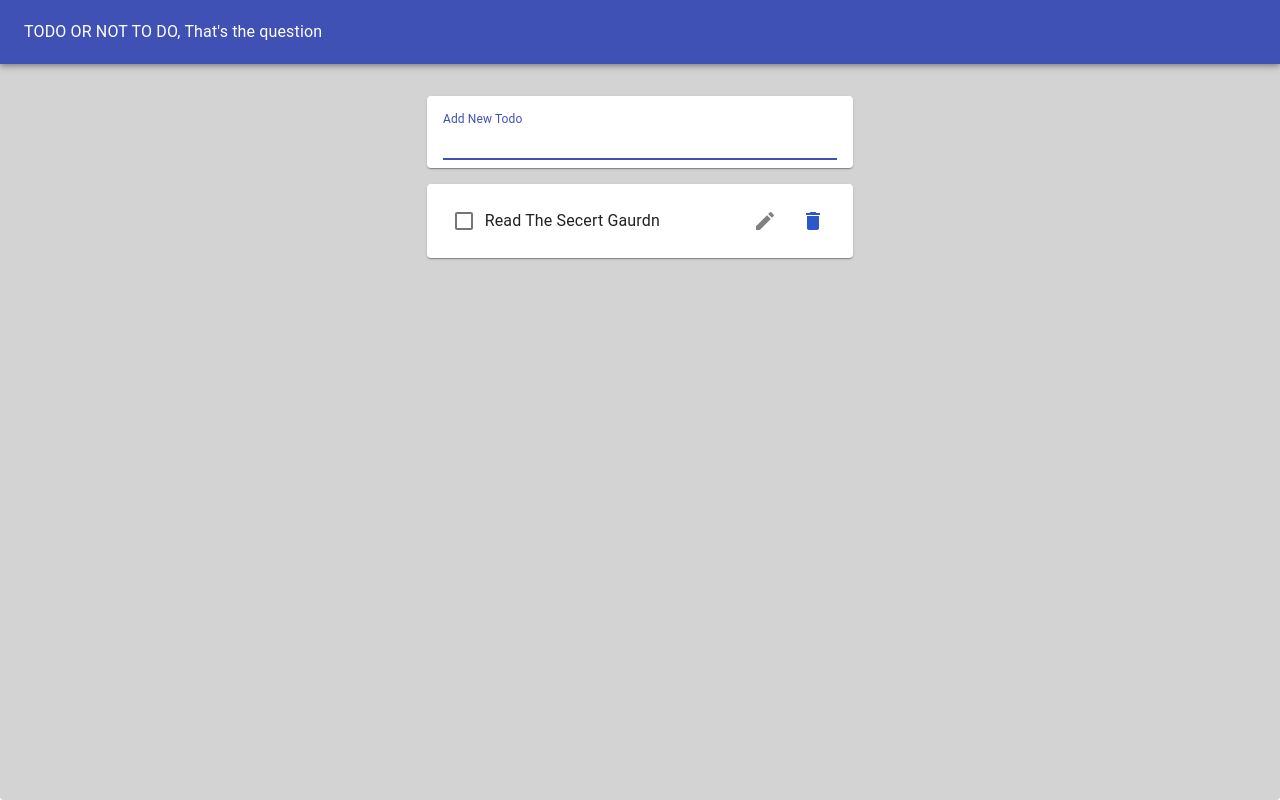
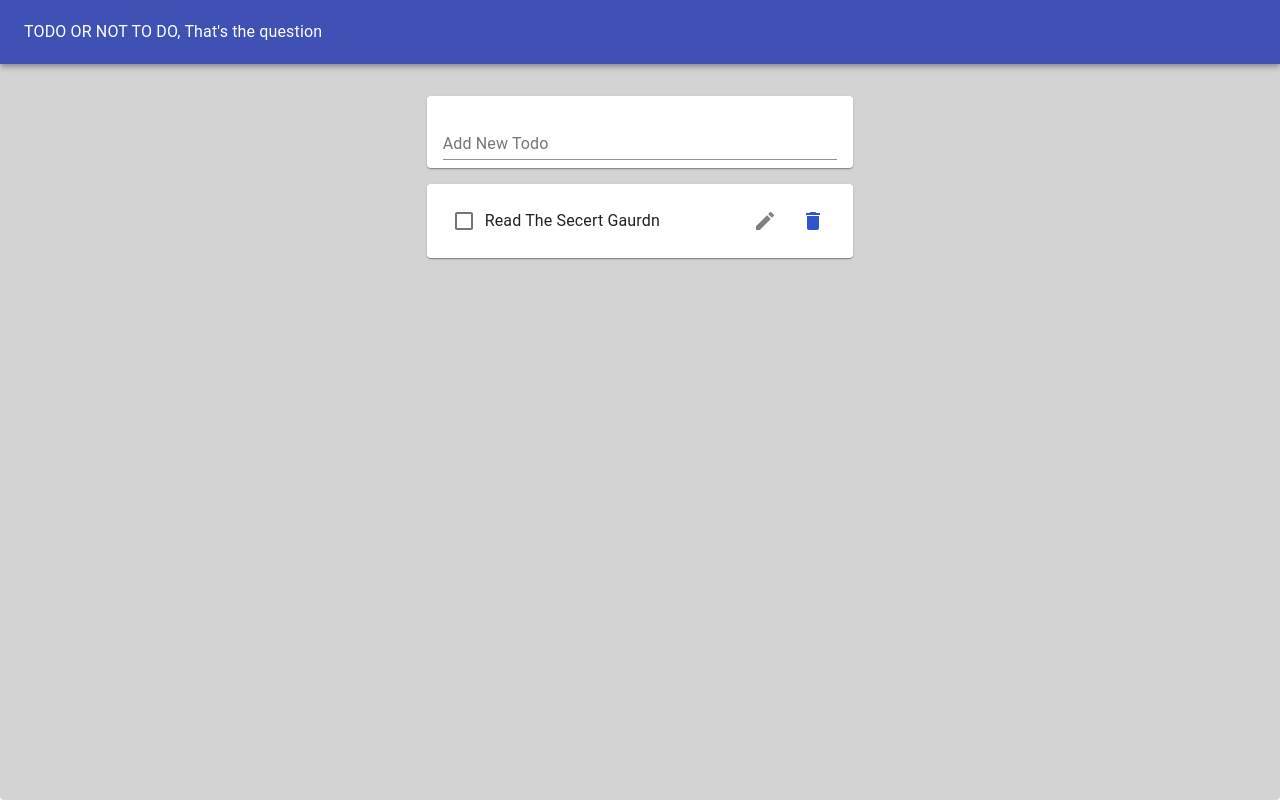
Before and after one commit to Ahmed-A-Adel/todos, a React (Create React App) app: page / in a window 1280 px wide. Built offline with nearby package versions, Linux system fonts and the light colour scheme.

Commit message:
added todos.reducer instead of useTodoState

```diff
--- a/src/TodoApp.js
+++ b/src/TodoApp.js
@@ -1,4 +1,4 @@
-import React, { createRef } from "react";
+import React from "react";
 import { Toolbar, Typography, Grid, AppBar, Paper } from "@material-ui/core";
 import TodoForm from "./TodoForm";
 import TodoList from "./TodoList";
@@ -8,8 +8,7 @@ import InputProvider from "./contex/input.context";
 function TodoApp() {
   // ___________________ Varibales _______________________________________________
 
-  const { todosState, foucsInput } = useContext(TodosContext);
-  const { addTodo } = todosState;
+  const { foucsInput } = useContext(TodosContext);
   // ___________________ End Of Varibales ________________________________________
 
   return (
@@ -30,7 +29,7 @@ function TodoApp() {
       <Grid container justifyContent="center" style={{ marginTop: "1rem" }}>
         <Grid item xs={11} md={8} lg={4}>
           <InputProvider>
-            <TodoForm addTodo={addTodo} ref={foucsInput} />
+            <TodoForm ref={foucsInput} />
             <TodoList />
           </InputProvider>
         </Grid>
--- a/src/TodoForm.js
+++ b/src/TodoForm.js
@@ -6,10 +6,11 @@ import { InputContext } from "./contex/input.context";
 
 const TodoForm = forwardRef(({}, ref) => {
   // _________ Varibales _________________________________
-  const { todosState } = useContext(TodosContext);
-  const { label, setLabel, reset, value, handleChange } =
-    useContext(InputContext);
-  const { addTodo } = todosState;
+  const { dispatch, todos } = useContext(TodosContext);
+  const { reset, value, handleChange } = useContext(InputContext);
+  const foucs = todos.some((todo) => todo.edit);
+  const label = foucs ? "Edit Todo" : "Add New Todo";
+
   // _________ End Of Varibales _________________________________
   return (
     <Paper
@@ -23,7 +24,7 @@ const TodoForm = forwardRef(({}, ref) => {
       <form
         onSubmit={(e) => {
           e.preventDefault();
-          addTodo(value, setLabel);
+          dispatch({ type: "ADD", task: value });
           reset();
         }}
       >
@@ -35,6 +36,7 @@ const TodoForm = forwardRef(({}, ref) => {
           label={label}
           ref={ref}
           autoFocus
+          focused={foucs}
         />
       </form>
     </Paper>
--- a/src/TodoItem.js
+++ b/src/TodoItem.js
@@ -11,15 +11,22 @@ import { InputContext } from "./contex/input.context";
 import { TodosContext } from "./contex/todos.context";
 
 function TodoItem({ todo }) {
-  const { showValue, setLabel } = useContext(InputContext);
-  const { todosState } = useContext(TodosContext);
-  const { removeTodo, editTodo, checkTodo } = todosState;
+  const { showValue } = useContext(InputContext);
+  const { dispatch, foucsInput } = useContext(TodosContext);
+
   // _______________ Event Handlers __________________________
-  const handleDelete = () => removeTodo(todo.id);
+  const handleDelete = () => dispatch({ type: "REMOVE", id: todo.id });
   //   ___________________________________________
-  const handleEdit = () => editTodo(todo.id, showValue, setLabel);
+  const handleEdit = () => {
+    dispatch({
+      type: "EDIT",
+      id: todo.id,
+      input: foucsInput,
+      setInput: showValue,
+    });
+  };
   //   ___________________________________________
-  const handleCheck = () => checkTodo(todo.id);
+  const handleCheck = () => dispatch({ type: "CHECK", id: todo.id });
   //   _____________ End Of Event Handlers ___________________
   return (
     <ListItem>
--- a/src/TodoList.js
+++ b/src/TodoList.js
@@ -5,8 +5,7 @@ import { TodosContext } from "./contex/todos.context";
 import TodoItem from "./TodoItem";
 
 function TodoList() {
-  const { todosState } = useContext(TodosContext);
-  const { todos } = todosState;
+  const { todos } = useContext(TodosContext);
   if (todos.length)
     return (
       <Paper>
--- a/src/contex/input.context.js
+++ b/src/contex/input.context.js
@@ -2,12 +2,11 @@ import { useState, createContext } from "react";
 export const InputContext = createContext();
 function InputProvider(props) {
   const [value, setValue] = useState("");
-  const [label, setLabel] = useState("Add New Todo");
+  const reset = () => setValue("");
   const handleChange = (e) => setValue(e.target.value);
-  const reset = () => setValue("");
   const showValue = (inputVal) => setValue(inputVal);
 
-  const state = { value, handleChange, reset, showValue, label, setLabel };
+  const state = { value, handleChange, reset, showValue };
   return (
     <InputContext.Provider value={state}>
       {props.children}
--- a/src/contex/todos.context.js
+++ b/src/contex/todos.context.js
@@ -1,11 +1,12 @@
 import React, { createContext, createRef } from "react";
 import useTodoState from "../hooks/useTodoState";
+import todoReducer from "../reducers/todo.reducer";
+import { useReducer } from "react";
 export const TodosContext = createContext();
 
 const TodosProvider = (props) => {
   // _________ Varibales ______________________
   const foucsInput = createRef();
-
   const initialState = [
     {
       task: "Read The Secert Gaurdn",
@@ -14,10 +15,12 @@ const TodosProvider = (props) => {
       complated: false,
     },
   ];
-  const todosState = useTodoState(initialState, foucsInput);
+  const [todos, dispatch] = useReducer(todoReducer, initialState);
+
+  // const todosState = useTodoState(initialState, foucsInput);
   // _________ Varibales ______________________
   return (
-    <TodosContext.Provider value={{ todosState, foucsInput }}>
+    <TodosContext.Provider value={{ todos, dispatch, foucsInput }}>
       {props.children}
     </TodosContext.Provider>
   );
--- /dev/null
+++ b/src/reducers/todo.reducer.js
@@ -0,0 +1,65 @@
+import { v4 as uuidv4 } from "uuid";
+
+export default function todoReducer(state, action) {
+  switch (action.type) {
+    // _____________________ ADD Todo _________________________________________
+    case "ADD":
+      return state.some((todo) => todo.edit)
+        ? state.map((todo) =>
+            todo.edit ? { ...todo, task: action.task, edit: false } : todo
+          )
+        : [
+            ...state,
+            {
+              task: action.task,
+              id: uuidv4(),
+              complated: false,
+              edit: false,
+            },
+          ];
+
+    // _____________________ END OF ADD TODO ___________________________________
+
+    // _____________________ REMOVE Todo _______________________________________
+    case "REMOVE":
+      return state.filter((todo) => todo.id !== action.id);
+    // _____________________ END OF REMOVE Todo ________________________________
+
+    // _____________________ CHECK Todo __________________________________
+    case "CHECK":
+      return state.map((todo) =>
+        todo.id === action.id ? { ...todo, complated: !todo.complated } : todo
+      );
+    // _____________________END OF CHECK Todo __________________________________
+
+    // _____________________END OF EDIT Todo ___________________________________
+    case "EDIT":
+      return state.map((todo) => {
+        // ________________________________________________________
+        if (todo.id === action.id && !todo.edit) {
+          // --------------------------------------------------
+          action.input.current.children[1].children[0].focus();
+          // --------------------------------------------------
+          action.setInput(todo.task);
+          // --------------------------------------------------
+          return { ...todo, edit: true };
+          // ________________________________________________________
+        } else if (todo.id === action.id && todo.edit) {
+          // --------------------------------------------------
+          action.setInput("");
+          // --------------------------------------------------
+          return { ...todo, edit: false };
+          // ________________________________________________________
+        } else if (todo.edit && todo.id !== action.id) {
+          // --------------------------------------------------
+          return { ...todo, edit: false };
+          // --------------------------------------------------
+        } else {
+          return todo;
+        }
+      });
+    default:
+      return state;
+  }
+}
+// _____________________END OF EDIT Todo ___________________________________
```
